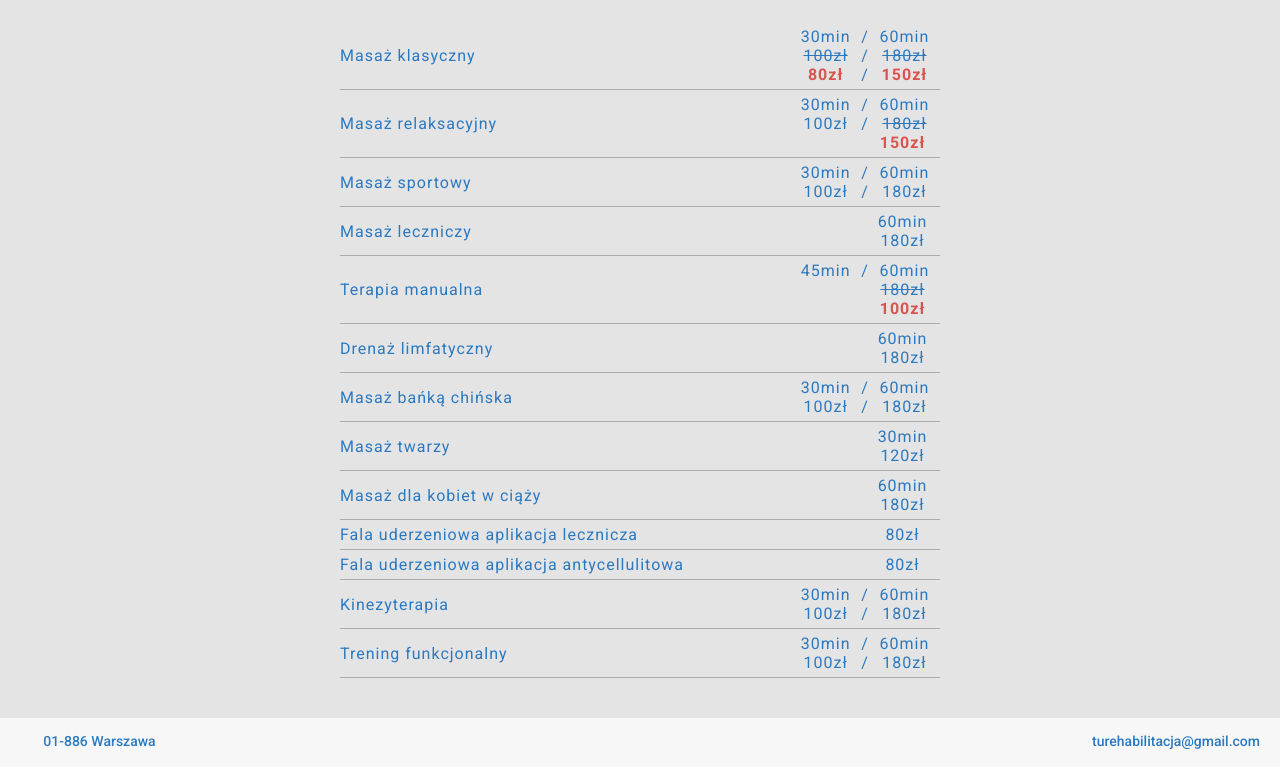
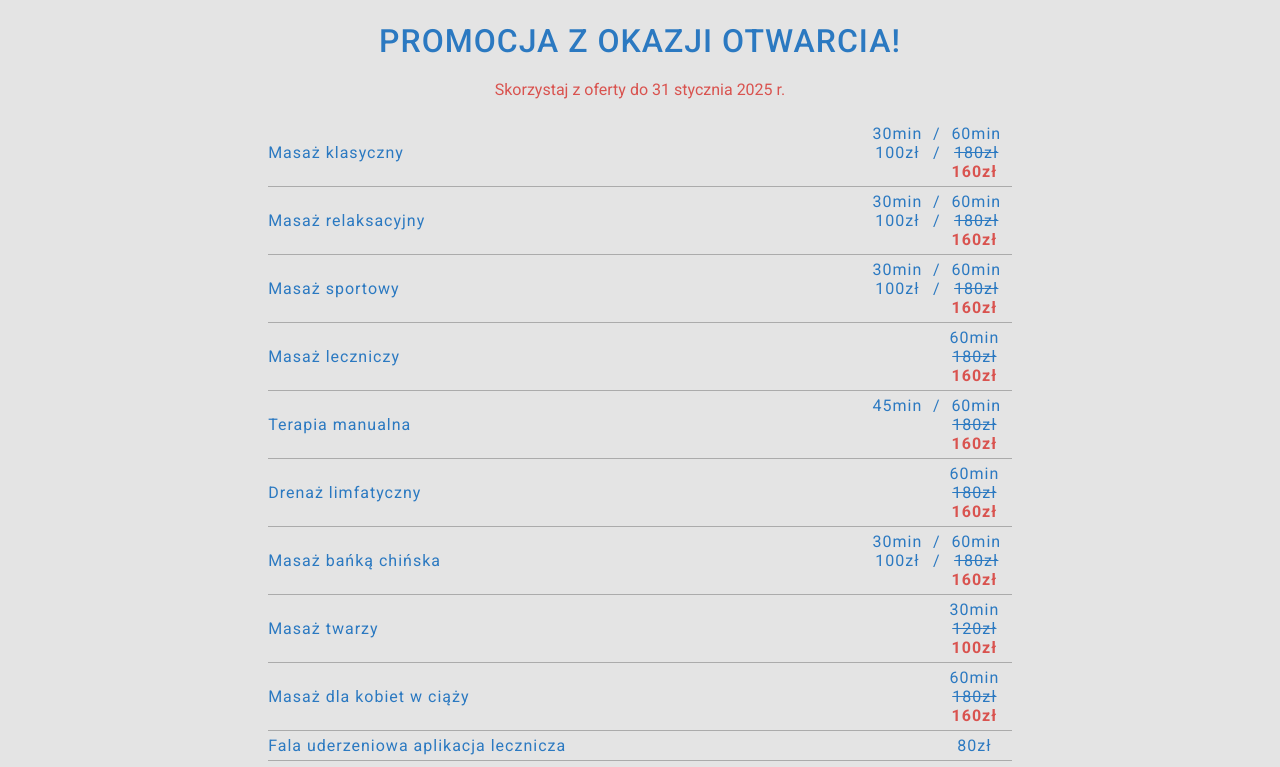
Before and after one commit to Dsrkblood/TuRehabilitacja, a React (Vite) app: page /cennik in a window 1280 px wide. Shown: the part 180-947 px from the top of the page. Built offline with nearby package versions, Linux system fonts and the light colour scheme.

Commit message:
actualisation

```diff
--- a/src/App.css
+++ b/src/App.css
@@ -5,7 +5,8 @@
 }
 
 html {
-	font-size: 62.5%;
+	font-size:62.5% ;
+	scroll-behavior: smooth;
 }
 
 :root {
@@ -39,7 +40,9 @@ body {
 	width: 100%;
 	height: 100%;
 }
-
+main{
+	min-height: 100vh;
+}
 
 
 a {
--- a/src/App.jsx
+++ b/src/App.jsx
@@ -22,7 +22,11 @@ const router = createBrowserRouter([
 ]);
 
 function App() {
-	return <RouterProvider router={router} />;
+	return (
+		<RouterProvider router={router}>
+
+		</RouterProvider>
+	);
 }
 
 export default App;
--- /dev/null
+++ b/src/components/ScrollToTop.jsx
@@ -0,0 +1,11 @@
+import { useEffect } from "react";
+import { useLocation } from "react-router";
+
+export default function ScrollToTop() {
+	const location = useLocation();
+	useEffect(() => {
+		window.scrollTo(0, 0); // Przewija stronę na górę przy każdej zmianie lokalizacji
+	}, [location]);
+
+	return null;
+}
--- /dev/null
+++ b/src/components/pricing/Sale.jsx
@@ -0,0 +1,29 @@
+import classes from "./Sale.module.css";
+export default function Sale({ data }) {
+
+
+
+	return (
+		<>
+			{data.saleShort ? (
+				<>
+					<p className={classes.sale}>
+						{data.saleShort}
+						zł
+					</p>
+					/
+				</>
+			) : (
+				<p></p>
+			)}
+			{data.saleLong ? (
+				<p className={classes.sale}>
+					{data.saleLong}
+					zł
+				</p>
+			) : (
+				<p></p>
+			)}
+		</>
+	);
+}
--- /dev/null
+++ b/src/components/pricing/Sale.module.css
@@ -0,0 +1,4 @@
+.sale {
+	color: var(--alertColor);
+	font-weight: 600;
+}
--- a/src/components/pricing/ServiceCosts.jsx
+++ b/src/components/pricing/ServiceCosts.jsx
@@ -1,5 +1,6 @@
 import classes from "./ServiceCosts.module.css";
 import { DATA } from "../../data.js";
+import Sale from "./Sale.jsx";
 
 export default function ServiceCosts() {
 	const offers = Object.values(DATA.offers).map(offer => ({
@@ -13,9 +14,22 @@ export default function ServiceCosts() {
 		saleLong: offer.saleLong,
 		img: offer.image,
 	}));
+
+	const today = new Date();
+	const finishSale = new Date(DATA.contact.saleData);
+	finishSale.setHours(23, 59, 0, 0);
+
 	return (
 		<section className={classes.section}>
 			<h1 className={classes.header}>Cennik</h1>
+			{today <= finishSale ? (
+				<>
+					<h2 className={classes.promoHeader}>Promocja z okazji otwarcia!</h2>
+					<p className={classes.promoParagraph}>
+						Skorzystaj z oferty do 31 stycznia 2025 r.
+					</p>{" "}
+				</>
+			) : null}
 			<ul className={classes.listTable}>
 				{offers.map(offer => (
 					<li className={classes.listItem} key={offer.id}>
@@ -49,7 +63,9 @@ export default function ServiceCosts() {
 									<>
 										<p
 											className={`${classes.standard} ${
-												offer.saleShort ? classes.saleOn : ""
+												today <= finishSale && offer.saleShort
+													? classes.saleOn
+													: ""
 											}
                                     }`}>
 											{offer.priceShort}zł
@@ -62,7 +78,9 @@ export default function ServiceCosts() {
 								{offer.priceLong ? (
 									<p
 										className={`${classes.standard} ${
-											offer.saleLong ? classes.saleOn : ""
+											today <= finishSale && offer.saleLong
+												? classes.saleOn
+												: ""
 										}
                                     }`}>
 										{offer.priceLong}
@@ -74,30 +92,15 @@ export default function ServiceCosts() {
 							</div>
 							{/* Wyprzedaż */}
 							<div className={classes.priceBox}>
-								{offer.saleShort ? (
-									<>
-										<p className={classes.sale}>
-											{offer.saleShort}
-											zł
-										</p>
-										/
-									</>
-								) : (
-									<p></p>
-								)}
-								{offer.saleLong ? (
-									<p className={classes.sale}>
-										{offer.saleLong}
-										zł
-									</p>
-								) : (
-									<p></p>
-								)}
+								{today <= finishSale ? <Sale data={offer} /> : null}
 							</div>
 						</div>
 					</li>
 				))}
 			</ul>
+			<p className={classes.bonusOffer}>
+				Dodatkowo do pakietu 10 zabiegów jest 10% zniżki!
+			</p>
 		</section>
 	);
 }
--- a/src/components/pricing/ServiceCosts.module.css
+++ b/src/components/pricing/ServiceCosts.module.css
@@ -5,6 +5,7 @@
 	align-items: center;
 	padding: 2rem 1rem 4rem;
 }
+
 .header {
 	font-size: 3.6rem;
 	font-weight: 300;
@@ -12,11 +13,13 @@
 	text-transform: uppercase;
 	margin-bottom: 2rem;
 }
+
 .listTable {
 	min-width: 30rem;
 	list-style: none;
 	letter-spacing: 0.1rem;
 }
+
 .listItem {
 	width: 100%;
 	display: flex;
@@ -27,16 +30,19 @@
 	color: var(--primaryColor);
 	border-bottom: 0.1rem solid #00000040;
 }
+
 .listItemTitle {
 	width: 60%;
 	text-align: left;
 }
+
 .listItemCol {
 	width: 40%;
 	display: flex;
 	flex-direction: column;
 	text-align: center;
 }
+
 .priceBox {
 	width: 100%;
 	display: flex;
@@ -44,18 +50,38 @@
 	align-items: center;
 	/* text-align: left; */
 }
+
 .priceBox p {
 	width: 50%;
-}
-
-.sale {
-	color: var(--alertColor);
-	font-weight: 600;
 }
 
 .saleOn {
 	text-decoration: line-through;
 }
+
+.promoHeader{
+	font-size: 3.2rem;
+	font-weight: 500;
+	text-align: center;
+	letter-spacing: .1rem;
+	color: var(--primaryColor)
+}
+
+.promoParagraph{
+	margin: 1rem 0 2rem;
+	text-align: center;
+	font-size: 1.6rem;
+	color: var(--alertColor);
+}
+
+.bonusOffer{
+	margin-top: 2rem;
+	text-align: center;
+	font-size: 1.2rem;
+	letter-spacing: .1rem;
+	color: var(--secondaryColor);
+}
+
 @media (min-width: 768px) {
 	.listTable {
 		min-width: 60rem;
--- a/src/data.js
+++ b/src/data.js
@@ -19,7 +19,7 @@ export const DATA = {
 	contact: {
 		city: "Warszawa",
 		postcode: "01-886",
-		street: "Podczaszyńskiego 31/U1",
+		street: "Podczaszyńskiego 31",
 		openinghours: {
 			monday: {
 				day: "poniedziałek",
@@ -62,6 +62,7 @@ export const DATA = {
 		facebook:
 			"https://www.facebook.com/profile.php?id=61568131195051&locale=pl_PL",
 		booksy: "https://booksy.com/pl-pl/",
+		saleData: "2025-01-31",
 	},
 	aboutUs: {
 		photo: mainPhoto,
@@ -82,10 +83,9 @@ export const DATA = {
 			timeShort: 30,
 			timeLong: 60,
 			//promocja na krótki zabieg - wystarczy wpisać cene
-			saleShort: 80,
+			saleShort: null,
 			//promocja na długi zabieg - wystarczy wpisać cene
-			saleLong: 150,
-			saleOn: false,
+			saleLong: 160,
 			image: masaz_klasyczny,
 		},
 		offer2: {
@@ -102,8 +102,7 @@ export const DATA = {
 			//promocja na krótki zabieg - wystarczy wpisać cene
 			saleShort: null,
 			//promocja na długi zabieg - wystarczy wpisać cene
-			saleLong: 150,
-			saleOn: false,
+			saleLong: 160,
 			image: masaz_relaksacyjny,
 		},
 		offer3: {
@@ -124,8 +123,7 @@ export const DATA = {
 			//promocja na krótki zabieg - wystarczy wpisać cene
 			saleShort: null,
 			//promocja na długi zabieg - wystarczy wpisać cene
-			saleLong: null,
-			saleOn: false,
+			saleLong: 160,
 			image: masaz_sportowy,
 		},
 		offer4: {
@@ -142,8 +140,7 @@ export const DATA = {
 			//promocja na krótki zabieg - wystarczy wpisać cene
 			saleShort: null,
 			//promocja na długi zabieg - wystarczy wpisać cene
-			saleLong: null,
-			saleOn: false,
+			saleLong: 160,
 			image: masaz_leczniczy,
 		},
 		offer5: {
@@ -160,8 +157,7 @@ export const DATA = {
 			//promocja na krótki zabieg - wystarczy wpisać cene
 			saleShort: null,
 			//promocja na długi zabieg - wystarczy wpisać cene
-			saleLong: 100,
-			saleOn: false,
+			saleLong: 160,
 			image: terapia_manualna,
 		},
 		offer6: {
@@ -178,8 +174,7 @@ export const DATA = {
 			//promocja na krótki zabieg - wystarczy wpisać cene
 			saleShort: null,
 			//promocja na długi zabieg - wystarczy wpisać cene
-			saleLong: null,
-			saleOn: false,
+			saleLong: 160,
 			image: drenaz_limfatyczny,
 		},
 		offer7: {
@@ -196,8 +191,7 @@ export const DATA = {
 			//promocja na krótki zabieg - wystarczy wpisać cene
 			saleShort: null,
 			//promocja na długi zabieg - wystarczy wpisać cene
-			saleLong: null,
-			saleOn: false,
+			saleLong: 160,
 			image: masaz_banka_chinska,
 		},
 		offer8: {
@@ -218,8 +212,7 @@ export const DATA = {
 			//promocja na krótki zabieg - wystarczy wpisać cene
 			saleShort: null,
 			//promocja na długi zabieg - wystarczy wpisać cene
-			saleLong: null,
-			saleOn: false,
+			saleLong: 100,
 			image: masaz_twarzy,
 		},
 		offer9: {
@@ -236,8 +229,7 @@ export const DATA = {
 			//promocja na krótki zabieg - wystarczy wpisać cene
 			saleShort: null,
 			//promocja na długi zabieg - wystarczy wpisać cene
-			saleLong: null,
-			saleOn: false,
+			saleLong: 160,
 			image: masaz_dla_kobiet_w_ciazy,
 		},
 		offer10: {
@@ -255,30 +247,47 @@ export const DATA = {
 			saleShort: null,
 			//promocja na długi zabieg - wystarczy wpisać cene
 			saleLong: null,
-			saleOn: false,
 			image: fala_uderzeniowa_aplikacja_lecznicza,
 		},
 		offer11: {
 			id: 11,
-			title: "Fala uderzeniowa aplikacja antycellulitowa ",
+			title:
+				"Fala uderzeniowa aplikacja antycellulitowa | wybrana partia ciała ",
 			summary:
 				"ma za zadanie rozbicie komórek tłuszczowych, ktore dzięki zwiększenonemu krążeniu są szybszciej usuwane z organizmu. Efekty widoczne są już po kilku zabiegach. ",
 			summaryOptions: false,
 			description: "",
 			priceShort: null,
-			priceLong: 80,
+			priceLong: 100,
 			timeShort: null,
 			timeLong: null,
 			//promocja na krótki zabieg - wystarczy wpisać cene
 			saleShort: null,
 			//promocja na długi zabieg - wystarczy wpisać cene
 			saleLong: null,
-			saleOn: false,
 			image: fala_uderzeniowa_aplikacja_antycellulitowa,
 		},
 		offer12: {
 			id: 12,
-			title: "Kinezyterapia",
+			title:
+				"Fala uderzeniowa aplikacja antycellulitowa | pakiet - uda, pośladki, brzuch ",
+			summary:
+				"ma za zadanie rozbicie komórek tłuszczowych, ktore dzięki zwiększenonemu krążeniu są szybszciej usuwane z organizmu. Efekty widoczne są już po kilku zabiegach. ",
+			summaryOptions: false,
+			description: "",
+			priceShort: null,
+			priceLong: 250,
+			timeShort: null,
+			timeLong: null,
+			//promocja na krótki zabieg - wystarczy wpisać cene
+			saleShort: null,
+			//promocja na długi zabieg - wystarczy wpisać cene
+			saleLong: null,
+			image: fala_uderzeniowa_aplikacja_antycellulitowa,
+		},
+		offer13: {
+			id: 13,
+			title: "Kinezyterapia (ćwiczenia)",
 			summary: "są to ćwiczenia rehabilitacyjne. Wyróżniamy tu ćwiczenia: ",
 			summaryOptions: {
 				option1:
@@ -294,12 +303,11 @@ export const DATA = {
 			//promocja na krótki zabieg - wystarczy wpisać cene
 			saleShort: null,
 			//promocja na długi zabieg - wystarczy wpisać cene
-			saleLong: null,
-			saleOn: false,
+			saleLong: 160,
 			image: kinezyterapia,
 		},
-		offer13: {
-			id: 13,
+		offer14: {
+			id: 14,
 			title: "Trening funkcjonalny",
 			summary:
 				"ma na celu wzmocnienie mięśni głębokich, będących naszym fundamentem. Następnie skupiamy się na ich elastyczności, sile,  poprawie czucia głębokiego i lepszej koordynacji. Ćwiczenia tego typu mogą być dostosowane zarówno do pacjentów, którzy na codzień wykonują pracę biurową jak i dla osób uprawiających sport (amatorsko i zawodowo). Pomagają zabezpieczyć organizm przed nawracającym bólem i kontuzjami.",
@@ -312,8 +320,7 @@ export const DATA = {
 			//promocja na krótki zabieg - wystarczy wpisać cene
 			saleShort: null,
 			//promocja na długi zabieg - wystarczy wpisać cene
-			saleLong: null,
-			saleOn: false,
+			saleLong: 160,
 			image: trening_funkcjonalny,
 		},
 	},
--- a/src/pages/Root.jsx
+++ b/src/pages/Root.jsx
@@ -1,10 +1,12 @@
 import { Outlet } from "react-router";
 import NavBar from "../components/navBar/NavBar";
 import Footer from "../components/footer/Footer";
+import ScrollToTop from "../components/ScrollToTop";
 
 export default function Root() {
 	return (
 		<>
+		<ScrollToTop />
 			<NavBar />
 			<main>
 				<Outlet />
--- a/src/pages/Treatments.jsx
+++ b/src/pages/Treatments.jsx
@@ -1,3 +1,3 @@
 export default function Treatments() {
-	console.log("uslugi");
+
 }
```
